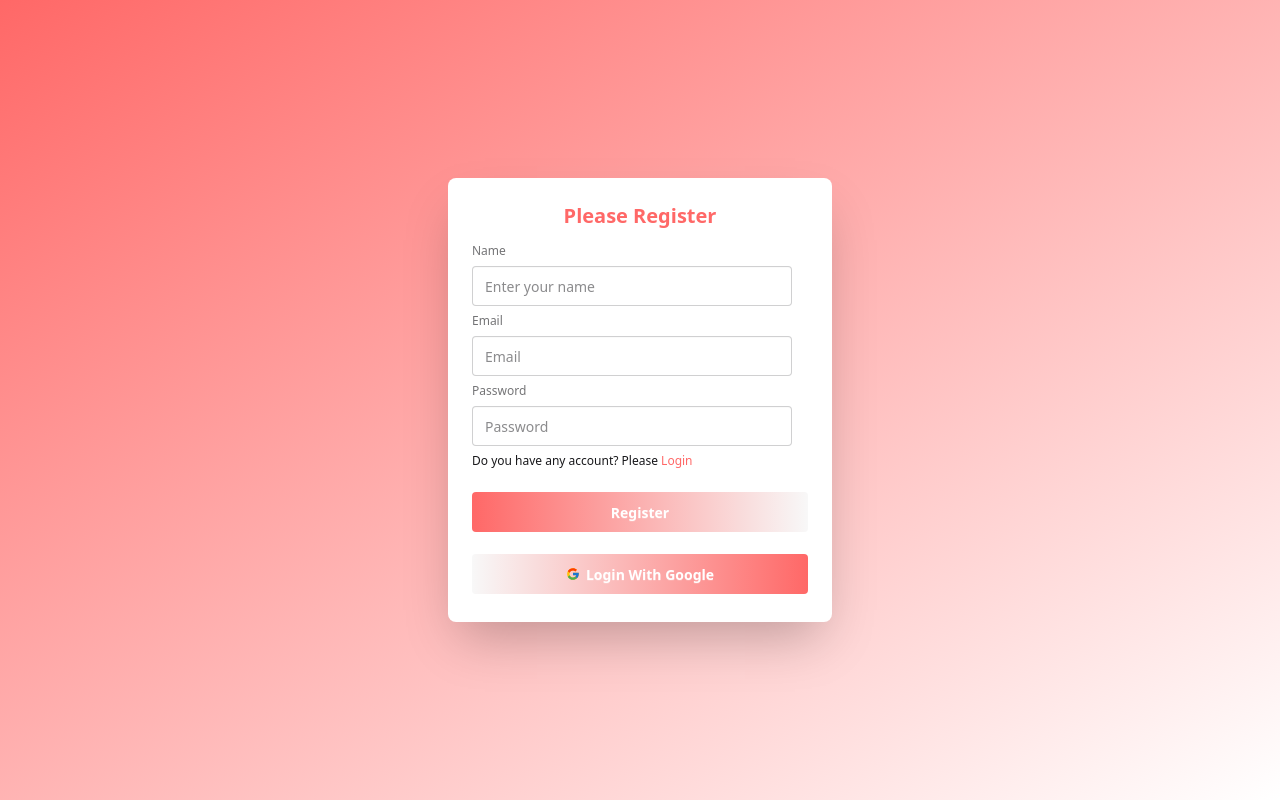
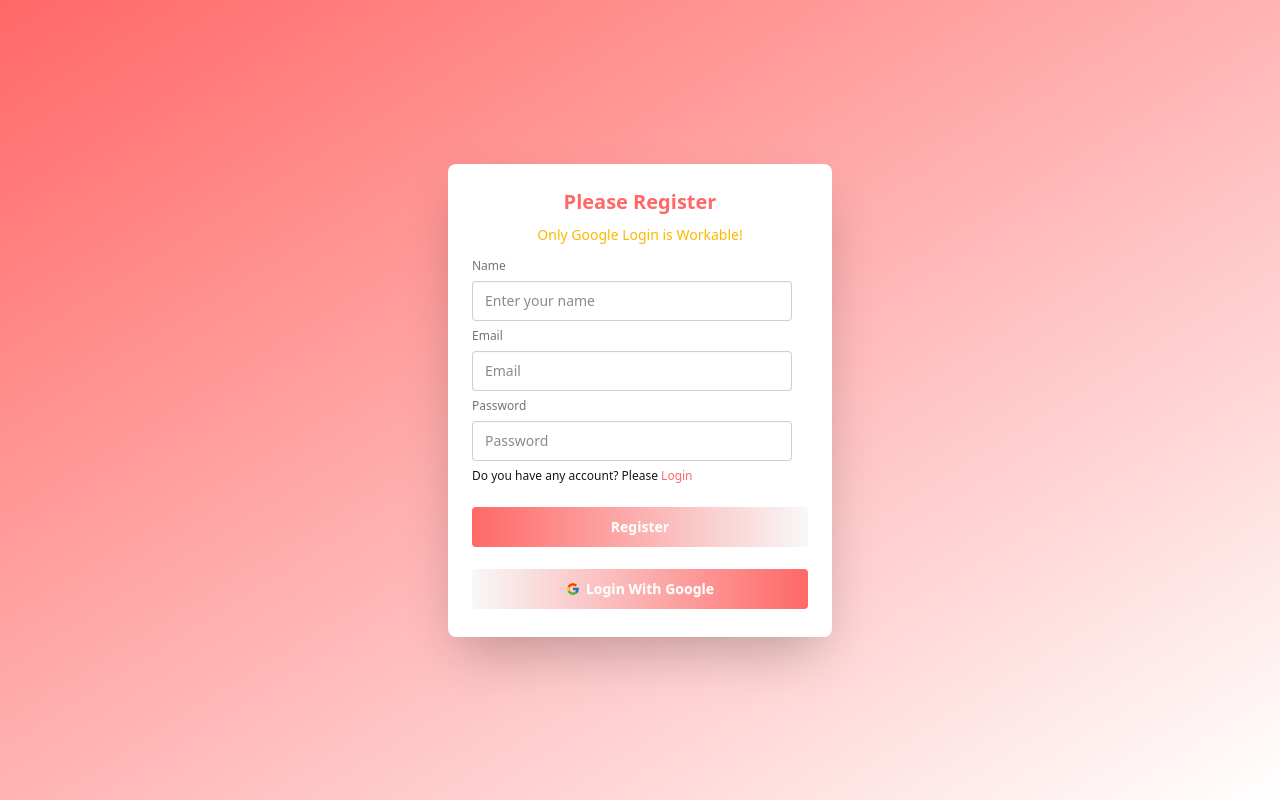
Before and after one commit to jahidul2004/todo-task, a React (Vite) app: page /register in a window 1280 px wide. Built offline with nearby package versions, Linux system fonts and the light colour scheme; no server answers.

Commit message:
Some text added to better navigate.

```diff
--- a/src/pages/login/Login.jsx
+++ b/src/pages/login/Login.jsx
@@ -9,6 +9,9 @@ const Login = () => {
                     <h1 className="text-xl font-bold text-[#ff6867]">
                         Please Login
                     </h1>
+                    <p className="text-warning">
+                        Please back to register page and try google login.
+                    </p>
                     <form className="fieldset">
                         <label className="fieldset-label">Email</label>
                         <input
--- a/src/pages/register/Register.jsx
+++ b/src/pages/register/Register.jsx
@@ -32,7 +32,15 @@ const Register = () => {
                     <h1 className="text-xl font-bold text-[#ff6867]">
                         Please Register
                     </h1>
-                    <form className="fieldset">
+                    <p className="text-warning">Only Google Login is Workable!</p>
+                    <form
+                        onSubmit={() => {
+                            alert(
+                                "Try Google login from register page! Register and login is under developing!"
+                            );
+                        }}
+                        className="fieldset"
+                    >
                         <label className="fieldset-label">Name</label>
                         <input
                             required
--- a/src/router/PrivateRoute.jsx
+++ b/src/router/PrivateRoute.jsx
@@ -15,7 +15,7 @@ const PrivateRoute = ({ children }) => {
     if (user) {
         return children;
     }
-    return <Navigate to="/login" replace={true}></Navigate>;
+    return <Navigate to="/register" replace={true}></Navigate>;
 };
 
 export default PrivateRoute;
```
